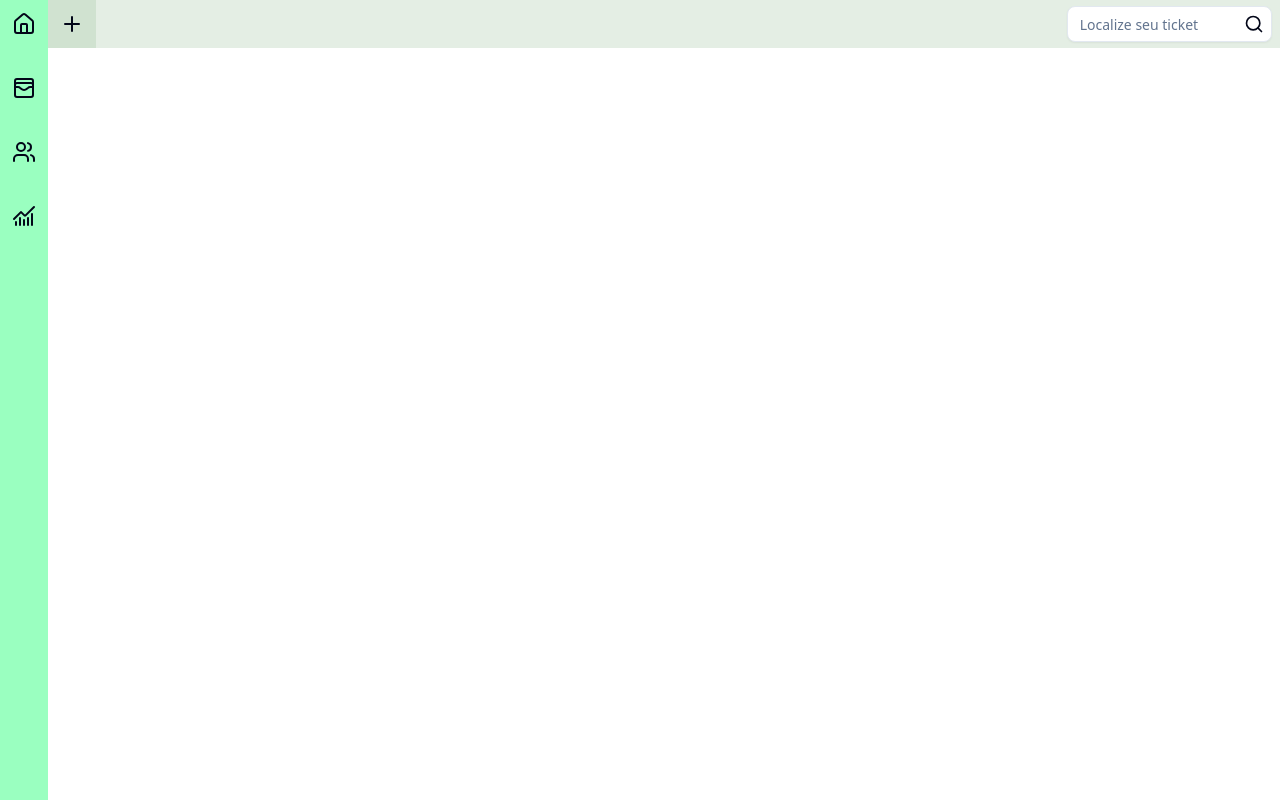
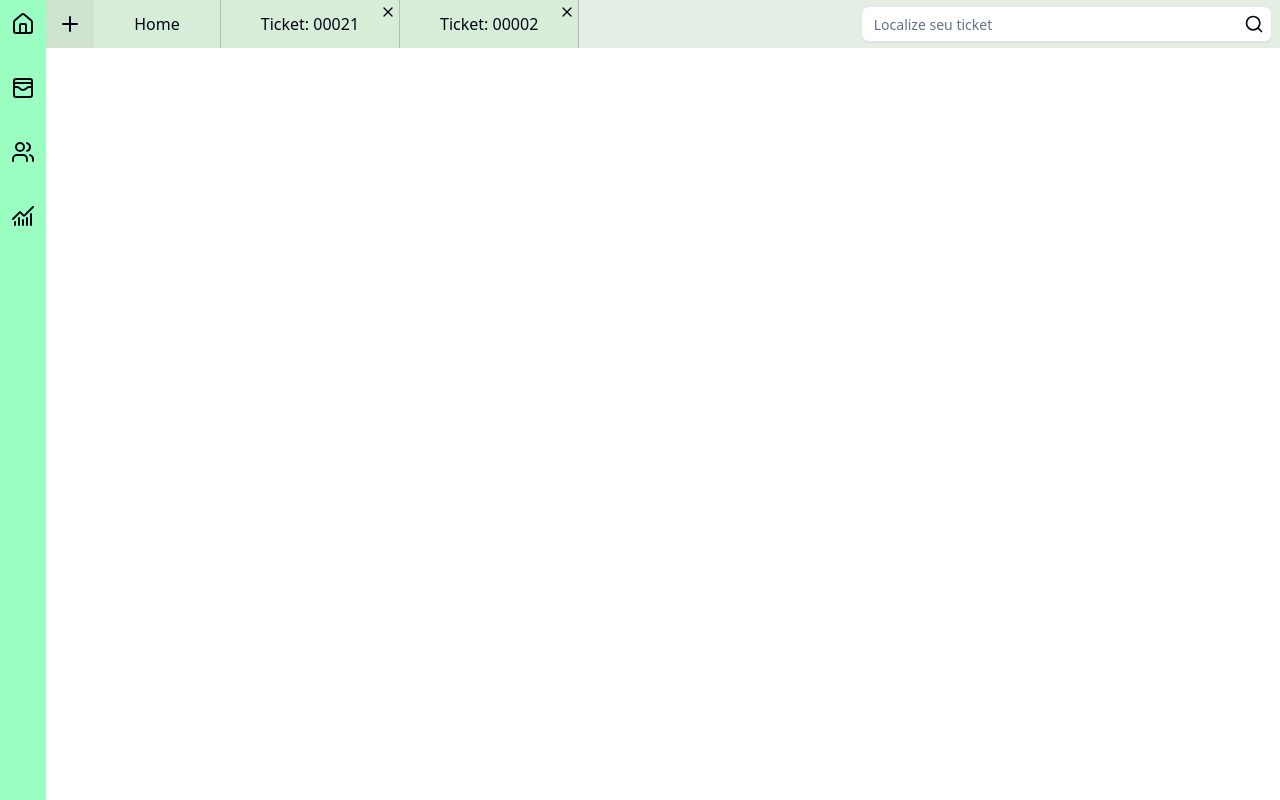
Before and after one commit to Fourt14n/tick-desk-front, a React (Vite) app: page /home in a window 1280 px wide. Built offline with nearby package versions, Linux system fonts and the light colour scheme.

Commit message:
feat: Finalizando a visualização do componente padrão

```diff
--- a/src/components/FixedLayout/FixedLayout.tsx
+++ b/src/components/FixedLayout/FixedLayout.tsx
@@ -1,21 +1,23 @@
 import { ChartNoAxesCombined, Home, Plus, Search, Users, WalletCards } from "lucide-react";
-import { useState } from "react"
+import { useState, type JSX } from "react"
 import { Input } from "../ui/input";
 import { useTabs } from "@/store/TabsStore";
 import HeaderCardTab from "../HeaderCardTab/HeaderCardTab";
 
 
 
-export default function FixedLayout() {
+export default function FixedLayout( {TelaAtual} : {TelaAtual: JSX.Element}) {
 
     const tabs = useTabs((state) => state.tabs);
+    const addTab = useTabs((state) => state.addTab)
 
 
     return (
+        <div>
             <div className="flex">
                 <div className="w-12 h-dvh bg-[#9AFFC0] flex flex-col gap-4">
                     <div className="flex justify-center items-center h-12 cursor-pointer hover:bg-white hover:rounded-full">
-                    <Home/>
+                        <Home />
                     </div>
                     <div className="flex justify-center items-center h-12 cursor-pointer hover:bg-white hover:rounded-full">
                         <WalletCards />
@@ -28,29 +30,43 @@ export default function FixedLayout() {
                     </div>
                 </div>
 
-            <div className="flex flex-1 w-full bg-(--bg-default) h-12">
+                <div className="w-full h-dvh">
+
+                    <header className="flex flex-1 w-full bg-(--bg-default) h-12">
                         <div className="flex justify-between items-center w-full">
                             <div className="flex h-full">
-                        <div className="bg-[#D0E2D0] flex justify-center items-center h-full w-12 cursor-pointer">
+                                <div onClick={() => addTab("/Teste")} className="bg-[#D0E2D0] flex justify-center items-center h-full w-12 cursor-pointer">
                                     <Plus />
                                 </div>
-
+                                <div className="flex overflow-x-scroll lg:overflow-auto max-w-10/12 lg:max-w-full">
                                     {
                                         tabs.map((tab) => {
                                             console.log(tab);
                                             return (
-                                    <HeaderCardTab tabUrl={tab}/>
+                                                <HeaderCardTab tabUrl={tab} />
                                             )
                                         })
                                     }
                                 </div>
+                            </div>
 
-                    <div className="relative w-1/6 mr-2">
+                            <div className="relative w-3/4 md:w-2/5 mr-2 lg:w-1/3">
                                 <Input placeholder="Localize seu ticket" className="bg-white pr-8 w-full" />
                                 <Search size={20} className="absolute top-2 right-2 cursor-pointer" />
                             </div>
                         </div>
+                    </header>
+
+
+                    <div className="w-full h-[calc(h-12 - h-full)]">
+                        {TelaAtual}
+                    </div>
+
+                </div>
+
+
             </div>
         </div>
+
     )
 }
--- a/src/components/HeaderCardTab/HeaderCardTab.tsx
+++ b/src/components/HeaderCardTab/HeaderCardTab.tsx
@@ -1,12 +1,20 @@
+import { useTabs } from "@/store/TabsStore";
+import { X } from "lucide-react";
 import { useNavigate } from "react-router";
 
-export default function HeaderCardTab({tabUrl} : {tabUrl: string}){
+export default function HeaderCardTab({ tabUrl }: { tabUrl: string }) {
     const navigate = useNavigate();
-    // {tabUrl !== "/Home" && tabUrl.split("/").at(-1)}
+    const deleteTab = useTabs(state => state.deleteTab);
 
     return (
-        <div onClick={() => navigate(tabUrl)}>
-
+        <div className="relative hidden md:flex">
+            {tabUrl !== "/Home" && <X size={16} className={`absolute right-1 top-1 cursor-pointer hover:scale-125 transition-all`} onClick={() => deleteTab(tabUrl)}/>}
+            <div className={`flex h-full bg-(--bg-divs) px-10 border-r-1 border-[#BAB9B9] cursor-pointer`} onClick={() => navigate(tabUrl)}>
+                <div className={`flex justify-center items-center w-full`}>
+                    {tabUrl !== "/Home" ? `Ticket: ${tabUrl.split("/").at(-1)?.padStart(5, "0")}` : tabUrl.replace("/", "")}
+                </div>
+                <p className="flex "></p>
+            </div>
         </div>
     )
 }
--- a/src/components/Layout/Layout.tsx
+++ b/src/components/Layout/Layout.tsx
@@ -1,11 +1,10 @@
 import { Outlet } from "react-router";
-import Header from "../FixedLayout/FixedLayout"
+import FixedLayout from "../FixedLayout/FixedLayout"
 
 export default function Layout(){
     return (
         <div className="w-full h-dvh">
-            <Header/>
-            <Outlet />
+            <FixedLayout TelaAtual={<Outlet/>}/>
         </div>
     )
 }
--- a/src/index.css
+++ b/src/index.css
@@ -11,6 +11,7 @@
     --btn-default-strong: rgba(35, 212, 0, 0.63);
     --text-strongGreen: #135C04;
     --bg-default: #E4EEE4;
+    --bg-divs: #D7EDD7;
 }
 @theme inline {
   --radius-sm: calc(var(--radius) - 4px);
--- a/src/pages/Home/Home.tsx
+++ b/src/pages/Home/Home.tsx
@@ -1,6 +1,6 @@
 export default function Home(){
     return (
-        <div>
+        <div className="flex">
 
         </div>
     )
--- a/src/pages/Login/Login.tsx
+++ b/src/pages/Login/Login.tsx
@@ -34,6 +34,9 @@ export default function Login() {
     const navigate = useNavigate();
 
     function handleLogin() {
+
+        console.log(rememberMe)
+
         if(!validateEmail(email)){
             setIsValidEmail(false);
             toast.error("Digite um e-mail válido!");
@@ -115,7 +118,7 @@ export default function Login() {
                                     <Button onClick={handleLogin} className="bg-(--btn-default) text-(--text-strongGreen) hover:bg-(--btn-default-strong) cursor-pointer lg:text-base">Entrar</Button>
                                 </div>
                                 <div className="flex gap-2">
-                                    <Checkbox checked={rememberMe} onCheckedChange={() => setRememberMe} id="rememberPassword" />
+                                    <Checkbox checked={rememberMe} onCheckedChange={() => setRememberMe(!rememberMe)} id="rememberPassword" />
                                     <Label htmlFor="rememberPassword" className="lg:text-sm">Lembrar de mim</Label>
                                 </div>
                             </div>
--- a/src/store/TabsStore.tsx
+++ b/src/store/TabsStore.tsx
@@ -4,11 +4,11 @@ import { create } from 'zustand'
 interface Tabs {
     tabs: Array<string>,
     addTab: (item: string) => void,
-    // alterTab: (item: string) => void,
-    // deleteTab: (item: string) => void
+    deleteTab: (item: string) => void
 }
 
 export const useTabs = create<Tabs>((set) => ({
-    tabs: ["/Home", "Tickets/1", "Tickets/2"],
+    tabs: ["/Home", "/Tickets/21", "/Tickets/2"],
     addTab: (newTab) => set((state) => ({ tabs: state.tabs.includes(newTab) ? state.tabs : [...state.tabs, newTab] })),
+    deleteTab: (tabToRemove) => set((state) => ({tabs: state.tabs.filter(prev => prev !== tabToRemove)}))
 }))
```
Lines whose indentation alone changed are shown as unchanged.
